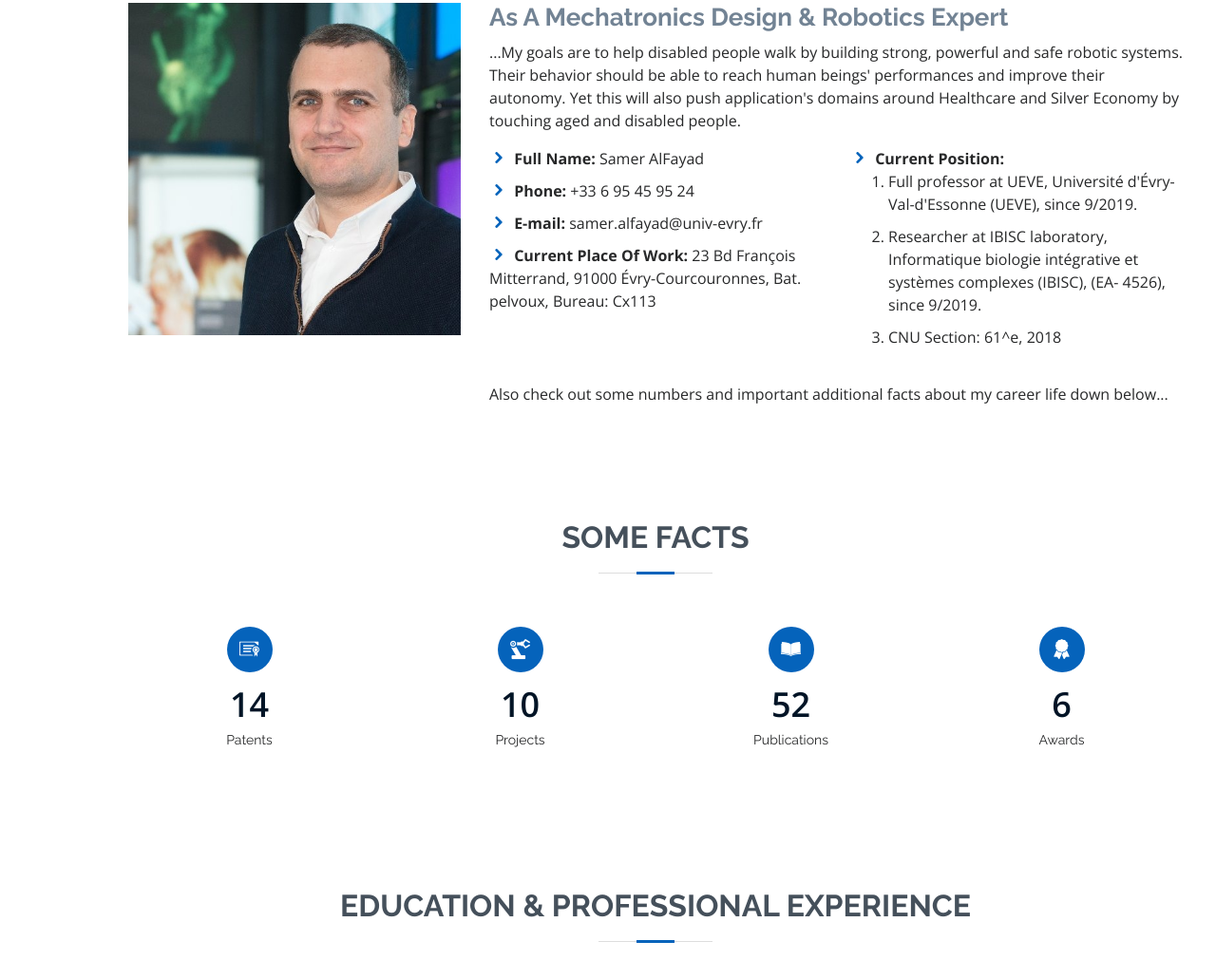
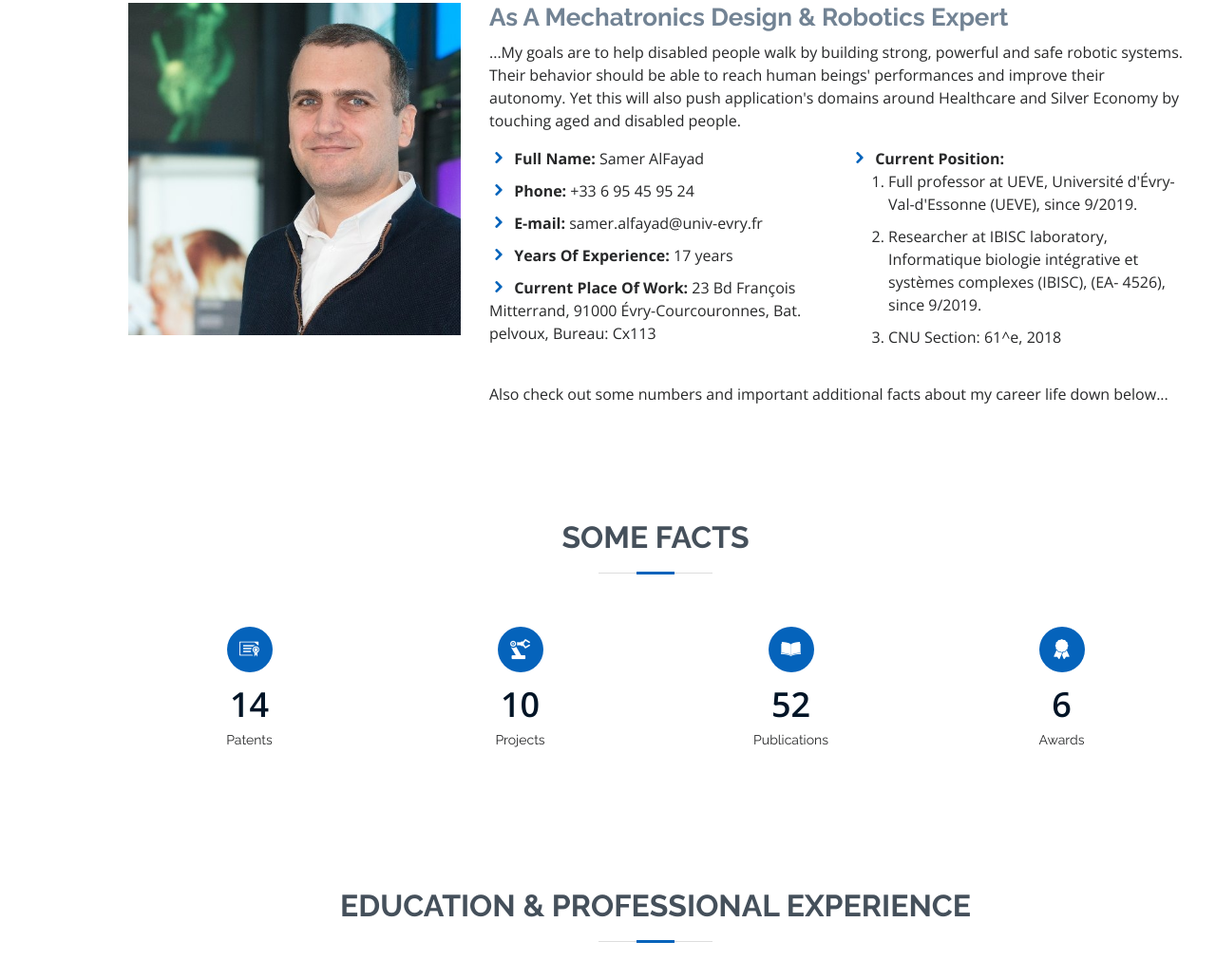
Before and after one commit to SamerAlfayad/Samer.AlFayad-, a plain HTML site: page index.html in a window 1280 px wide. Shown: the part 1229-2260 px from the top of the page at 95% size. Drawn offline with nearby package versions, Linux system fonts and the light colour scheme.

Commit message:
Update index.html

```diff
--- a/index.html
+++ b/index.html
@@ -86,8 +86,8 @@
                   <li><i class="icofont-rounded-right"></i> <strong>Full Name: </strong>Samer AlFayad</li>
                   <li><i class="icofont-rounded-right"></i> <strong>Phone: </strong>+33 6 95 45 95 24</li>
                   <li><i class="icofont-rounded-right"></i> <strong>E-mail: </strong>samer.alfayad@univ-evry.fr</li>
-                 <!-- End Hero Navigation  <li><i class="icofont-rounded-right"></i> <strong>Years Of Experience: </strong>17 years</li>   -->
-		              <li><i class="icofont-rounded-right"></i> <strong>Current Place Of Work: </strong>  23 Bd François Mitterrand, 91000 Évry-Courcouronnes, Bat. pelvoux, Bureau: Cx113 </li>
+                  <li><i class="icofont-rounded-right"></i> <strong>Years Of Experience: </strong>17 years</li>
+		 <li><i class="icofont-rounded-right"></i> <strong>Current Place Of Work: </strong>  23 Bd François Mitterrand, 91000 Évry-Courcouronnes, Bat. pelvoux, Bureau: Cx113 </li>
                 </ul>
               </div>
               <div class="col-lg-6">
```
